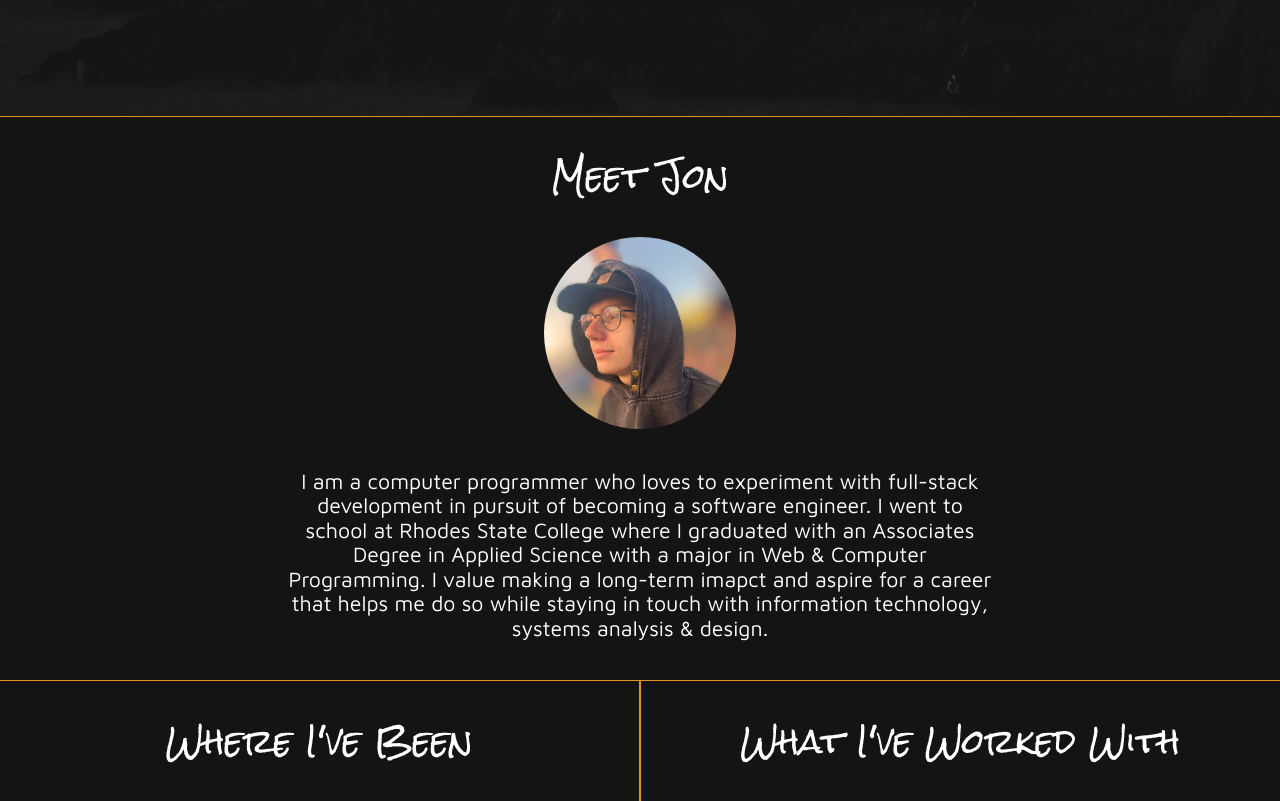
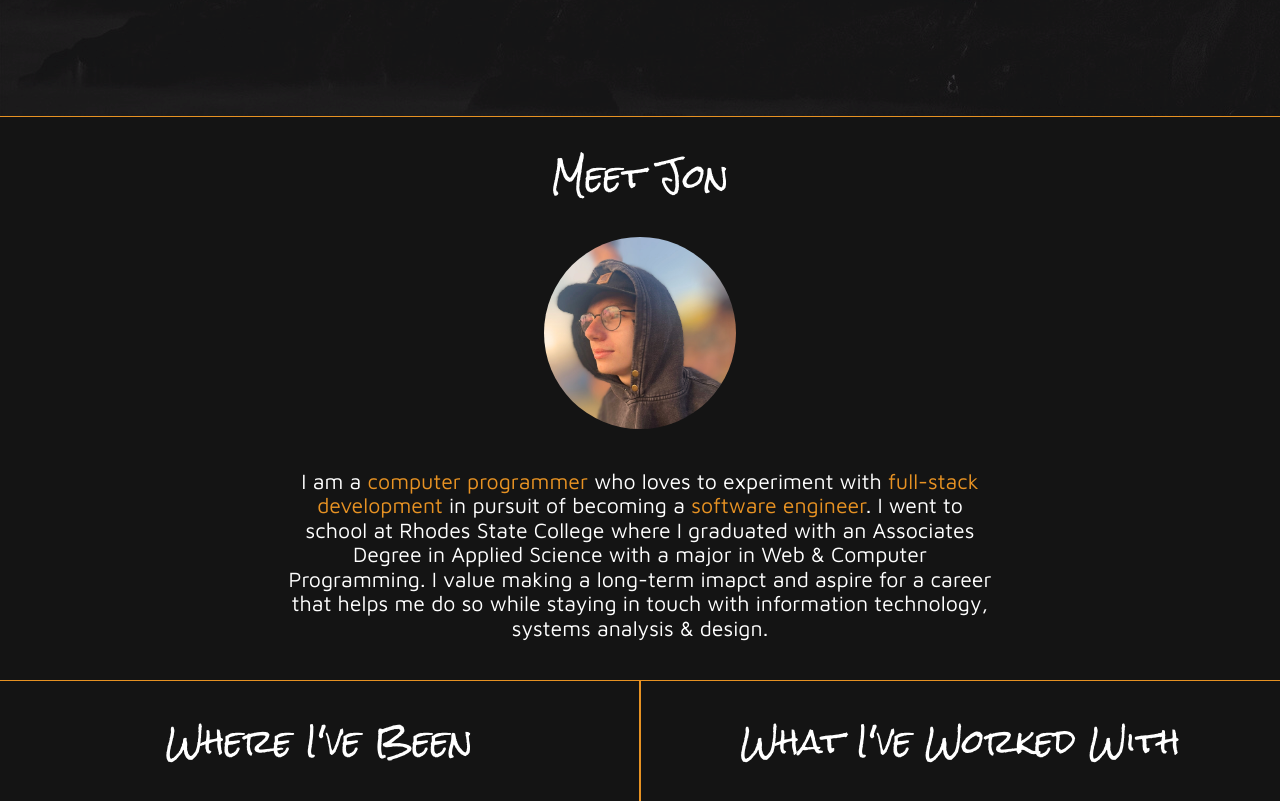
Before and after one commit to lejoobie/v1, a plain HTML site: page index.html in a window 1280 px wide. Shown: the part 885-1686 px from the top of the page. Drawn offline with Linux system fonts and the light colour scheme.

Commit message:
added about section <em>
styling included

```diff
--- a/index.html
+++ b/index.html
@@ -36,7 +36,7 @@
             Meet Jon
         </h1>
         <img src="img/portrait.jpg" alt="J. Cales Portrait">
-        <p>I am a computer programmer who loves to experiment with full-stack development in pursuit of becoming a software engineer.
+        <p>I am a <em>computer programmer</em> who loves to experiment with <em>full-stack development</em> in pursuit of becoming a <em>software engineer</em>.
             I went to school at Rhodes State College where I graduated with an Associates Degree in Applied Science with a major in Web & Computer Programming.
             I value making a long-term imapct and aspire for a career that helps me do so while staying in touch with information technology, systems analysis & design.</p>
     </section>
--- a/sass/branding.sass
+++ b/sass/branding.sass
@@ -37,6 +37,16 @@ p
 
 li
     color: white
+
+em
+    font-style: normal
+    color: $accent
+    transition: ease-out 2s
+
+em:hover
+    color: $linkHov
+    font-size: 18pt
+    transition: ease 2s
 
 // Navigation Styling
 nav
```
Also changed, not shown: css/branding.css, 1 other file.
